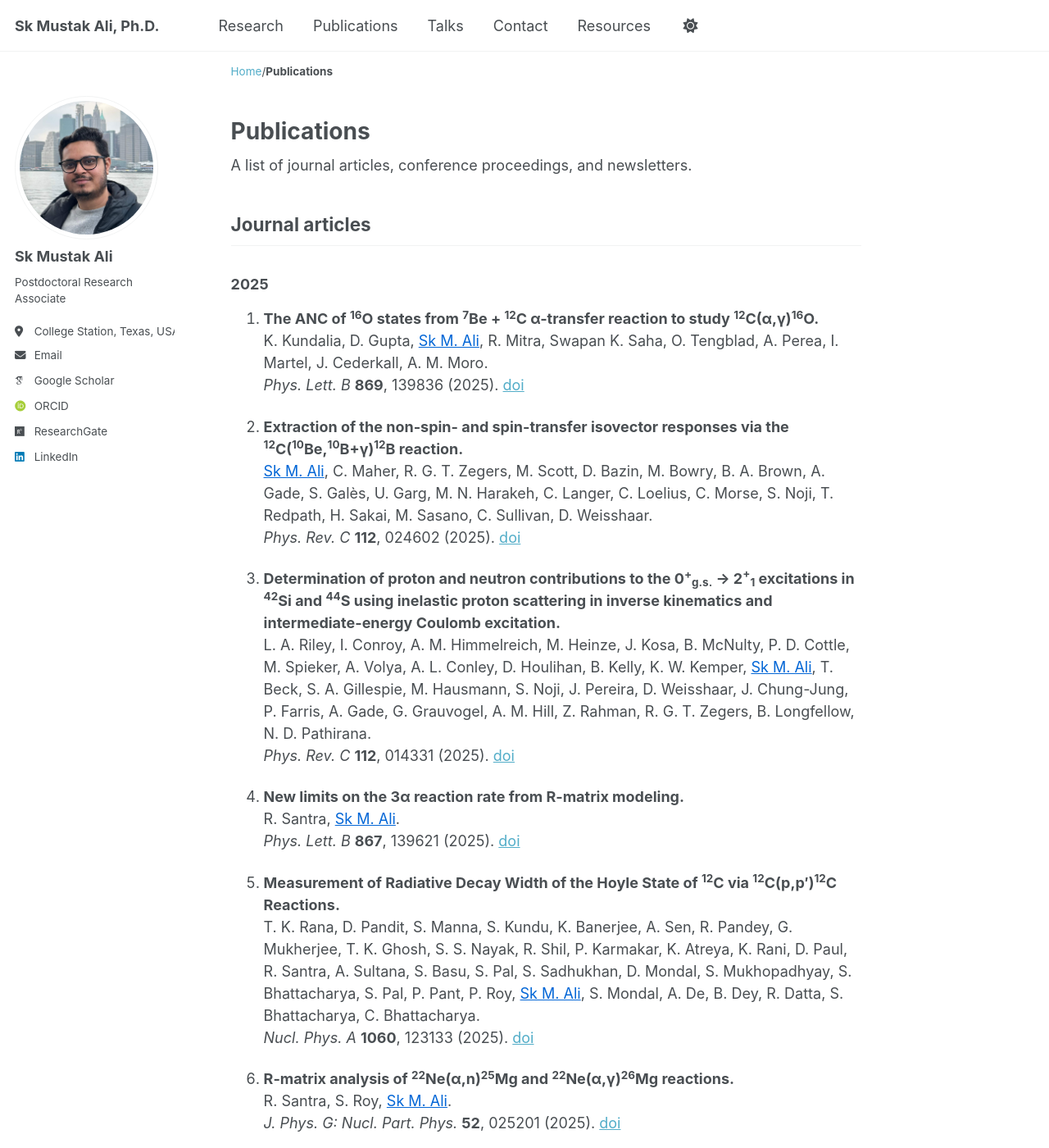
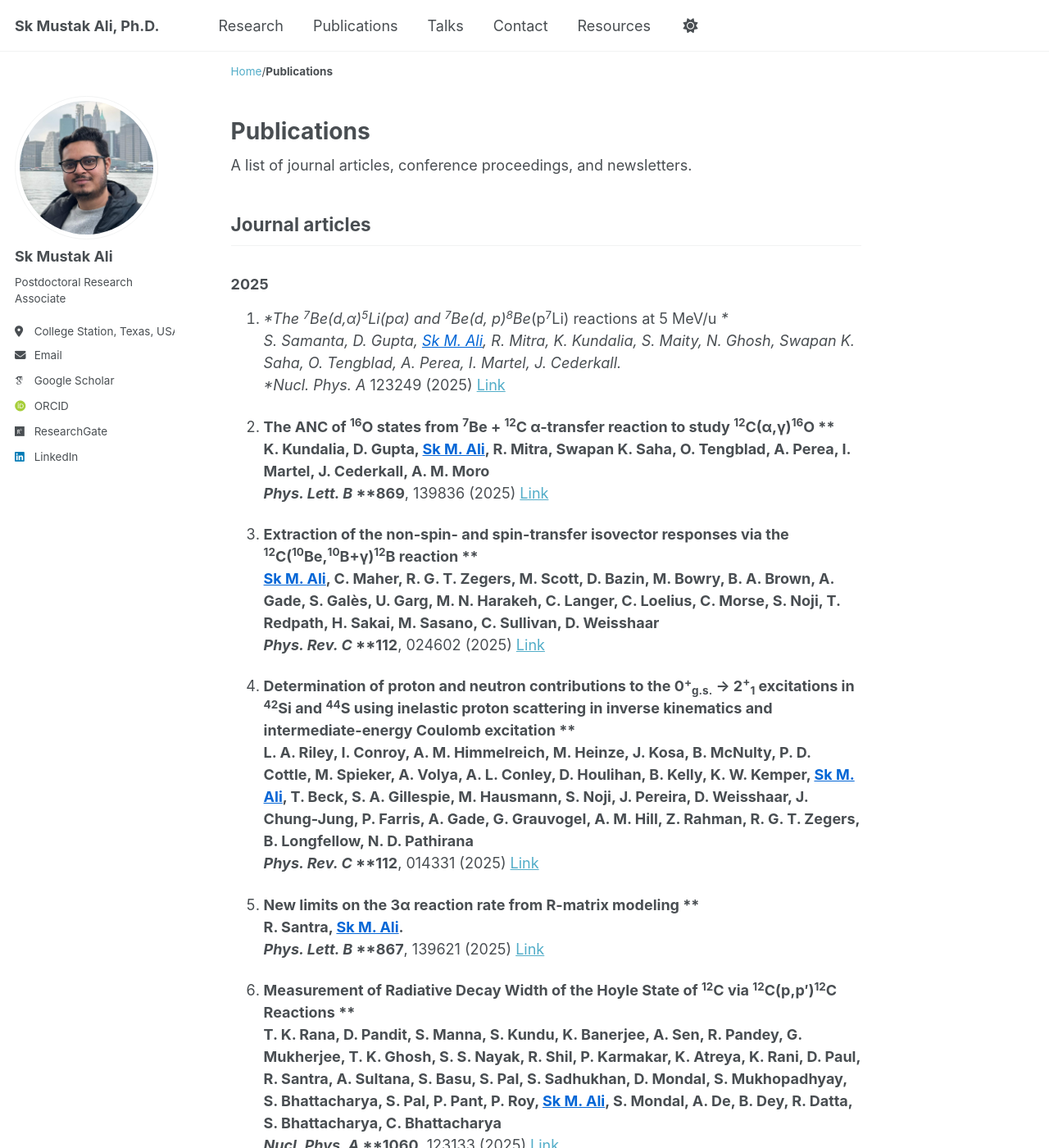
Before and after one commit to skmustakali/skmustakali.github.io, a Jekyll site: the page built from _pages/publications.md, in a window 1280 px wide and 1400 px high. Shown: the whole window at 82% size. Built offline with Jekyll 4.4.1, drawn with Linux system fonts in a browser that asks for light colours; some web fonts are replaced; a script that is not in the unit is left out; some of the changed text lies outside the part shown.

Commit message:
Update publications.md

```diff
--- a/_pages/publications.md
+++ b/_pages/publications.md
@@ -16,51 +16,55 @@ A list of journal articles, conference proceedings, and newsletters.
 ## Journal articles
 
 ### 2025
-1. **The ANC of <sup>16</sup>O states from <sup>7</sup>Be + <sup>12</sup>C α-transfer reaction to study <sup>12</sup>C(α,γ)<sup>16</sup>O.**<br>
-   K. Kundalia, D. Gupta, <span class="me">Sk M. Ali</span>, R. Mitra, Swapan K. Saha, O. Tengblad, A. Perea, I. Martel, J. Cederkall, A. M. Moro.<br>
-   *Phys. Lett. B* **869**, 139836 (2025). [doi](https://doi.org/10.1016/j.physletb.2025.139836)
+1. **The <sup>7</sup>Be(d,α)<sup>5</sup>Li(pα) and <sup>7</sup>Be(d, p)<sup>8</sup>Be*(p<sup>7</sup>Li) reactions at 5 MeV/u **<br>
+   S. Samanta, D. Gupta, <span class="me">Sk M. Ali</span>, R. Mitra, K. Kundalia, S. Maity, N. Ghosh, Swapan K. Saha, O. Tengblad, A. Perea, I. Martel, J. Cederkall.<br>
+   *Nucl. Phys. A* 123249 (2025) [Link](https://doi.org/10.1016/j.nuclphysa.2025.123249)
 
-1. **Extraction of the non-spin- and spin-transfer isovector responses via the <sup>12</sup>C(<sup>10</sup>Be,<sup>10</sup>B+γ)<sup>12</sup>B reaction.**<br>
-   <span class="me">Sk M. Ali</span>, C. Maher, R. G. T. Zegers, M. Scott, D. Bazin, M. Bowry, B. A. Brown, A. Gade, S. Galès, U. Garg, M. N. Harakeh, C. Langer, C. Loelius, C. Morse, S. Noji, T. Redpath, H. Sakai, M. Sasano, C. Sullivan, D. Weisshaar.<br>
-   *Phys. Rev. C* **112**, 024602 (2025). [doi](https://doi.org/10.1103/48q9-fngt)
+1. **The ANC of <sup>16</sup>O states from <sup>7</sup>Be + <sup>12</sup>C α-transfer reaction to study <sup>12</sup>C(α,γ)<sup>16</sup>O **<br>
+   K. Kundalia, D. Gupta, <span class="me">Sk M. Ali</span>, R. Mitra, Swapan K. Saha, O. Tengblad, A. Perea, I. Martel, J. Cederkall, A. M. Moro <br>
+   *Phys. Lett. B* **869**, 139836 (2025) [Link](https://doi.org/10.1016/j.physletb.2025.139836)
 
-1. **Determination of proton and neutron contributions to the 0<sup>+</sup><sub>g.s.</sub> → 2<sup>+</sup><sub>1</sub> excitations in <sup>42</sup>Si and <sup>44</sup>S using inelastic proton scattering in inverse kinematics and intermediate-energy Coulomb excitation.**<br>
-   L. A. Riley, I. Conroy, A. M. Himmelreich, M. Heinze, J. Kosa, B. McNulty, P. D. Cottle, M. Spieker, A. Volya, A. L. Conley, D. Houlihan, B. Kelly, K. W. Kemper, <span class="me">Sk M. Ali</span>, T. Beck, S. A. Gillespie, M. Hausmann, S. Noji, J. Pereira, D. Weisshaar, J. Chung-Jung, P. Farris, A. Gade, G. Grauvogel, A. M. Hill, Z. Rahman, R. G. T. Zegers, B. Longfellow, N. D. Pathirana.<br>
-   *Phys. Rev. C* **112**, 014331 (2025). [doi](https://doi.org/10.1103/b8xj-ycqk)
+1. **Extraction of the non-spin- and spin-transfer isovector responses via the <sup>12</sup>C(<sup>10</sup>Be,<sup>10</sup>B+γ)<sup>12</sup>B reaction **<br>
+   <span class="me">Sk M. Ali</span>, C. Maher, R. G. T. Zegers, M. Scott, D. Bazin, M. Bowry, B. A. Brown, A. Gade, S. Galès, U. Garg, M. N. Harakeh, C. Langer, C. Loelius, C. Morse, S. Noji, T. Redpath, H. Sakai, M. Sasano, C. Sullivan, D. Weisshaar <br>
+   *Phys. Rev. C* **112**, 024602 (2025) [Link](https://doi.org/10.1103/48q9-fngt)
 
-1. **New limits on the 3α reaction rate from R-matrix modeling.**<br>
+1. **Determination of proton and neutron contributions to the 0<sup>+</sup><sub>g.s.</sub> → 2<sup>+</sup><sub>1</sub> excitations in <sup>42</sup>Si and <sup>44</sup>S using inelastic proton scattering in inverse kinematics and intermediate-energy Coulomb excitation **<br>
+   L. A. Riley, I. Conroy, A. M. Himmelreich, M. Heinze, J. Kosa, B. McNulty, P. D. Cottle, M. Spieker, A. Volya, A. L. Conley, D. Houlihan, B. Kelly, K. W. Kemper, <span class="me">Sk M. Ali</span>, T. Beck, S. A. Gillespie, M. Hausmann, S. Noji, J. Pereira, D. Weisshaar, J. Chung-Jung, P. Farris, A. Gade, G. Grauvogel, A. M. Hill, Z. Rahman, R. G. T. Zegers, B. Longfellow, N. D. Pathirana <br>
+   *Phys. Rev. C* **112**, 014331 (2025) [Link](https://doi.org/10.1103/b8xj-ycqk)
+
+1. **New limits on the 3α reaction rate from R-matrix modeling **<br>
    R. Santra, <span class="me">Sk M. Ali</span>.<br>
-   *Phys. Lett. B* **867**, 139621 (2025). [doi](https://doi.org/10.1016/j.physletb.2025.139621)
+   *Phys. Lett. B* **867**, 139621 (2025) [Link](https://doi.org/10.1016/j.physletb.2025.139621)
 
-1. **Measurement of Radiative Decay Width of the Hoyle State of <sup>12</sup>C via <sup>12</sup>C(p,p′)<sup>12</sup>C Reactions.**<br>
-   T. K. Rana, D. Pandit, S. Manna, S. Kundu, K. Banerjee, A. Sen, R. Pandey, G. Mukherjee, T. K. Ghosh, S. S. Nayak, R. Shil, P. Karmakar, K. Atreya, K. Rani, D. Paul, R. Santra, A. Sultana, S. Basu, S. Pal, S. Sadhukhan, D. Mondal, S. Mukhopadhyay, S. Bhattacharya, S. Pal, P. Pant, P. Roy, <span class="me">Sk M. Ali</span>, S. Mondal, A. De, B. Dey, R. Datta, S. Bhattacharya, C. Bhattacharya.<br>
-   *Nucl. Phys. A* **1060**, 123133 (2025). [doi](https://doi.org/10.1016/j.nuclphysa.2025.123133)
+1. **Measurement of Radiative Decay Width of the Hoyle State of <sup>12</sup>C via <sup>12</sup>C(p,p′)<sup>12</sup>C Reactions **<br>
+   T. K. Rana, D. Pandit, S. Manna, S. Kundu, K. Banerjee, A. Sen, R. Pandey, G. Mukherjee, T. K. Ghosh, S. S. Nayak, R. Shil, P. Karmakar, K. Atreya, K. Rani, D. Paul, R. Santra, A. Sultana, S. Basu, S. Pal, S. Sadhukhan, D. Mondal, S. Mukhopadhyay, S. Bhattacharya, S. Pal, P. Pant, P. Roy, <span class="me">Sk M. Ali</span>, S. Mondal, A. De, B. Dey, R. Datta, S. Bhattacharya, C. Bhattacharya <br>
+   *Nucl. Phys. A* **1060**, 123133 (2025) [Link](https://doi.org/10.1016/j.nuclphysa.2025.123133)
 
-1. **R-matrix analysis of <sup>22</sup>Ne(α,n)<sup>25</sup>Mg and <sup>22</sup>Ne(α,γ)<sup>26</sup>Mg reactions.**<br>
-   R. Santra, S. Roy, <span class="me">Sk M. Ali</span>.<br>
-   *J. Phys. G: Nucl. Part. Phys.* **52**, 025201 (2025). [doi](https://iopscience.iop.org/article/10.1088/1361-6471/ad99ec)
+1. **R-matrix analysis of <sup>22</sup>Ne(α,n)<sup>25</sup>Mg and <sup>22</sup>Ne(α,γ)<sup>26</sup>Mg reactions **<br>
+   R. Santra, S. Roy, <span class="me">Sk M. Ali</span> <br>
+   *J. Phys. G: Nucl. Part. Phys.* **52**, 025201 (2025) [Link](https://iopscience.iop.org/article/10.1088/1361-6471/ad99ec)
 
 ### 2024
-1. **New measurement of the Hoyle state radiative transition width.**<br>
-   T. K. Rana, D. Pandit, S. Manna, S. Kundu, K. Banerjee, A. Sen, R. Pandey, G. Mukherjee, T. K. Ghosh, S. S. Nayak, R. Shil, P. Karmakar, K. Atreya, K. Rani, D. Paul, R. Santra, A. Sultana, S. Basu, S. Pal, S. Sadhukhan, D. Mondal, S. Mukhopadhyay, S. Bhattacharya, S. Pal, P. Pant, P. Roy, <span class="me">Sk M. Ali</span>, S. Mondal, A. De, B. Dey, R. Datta, S. Bhattacharya, C. Bhattacharya.<br>
-   *Phys. Lett. B* **859**, 139083 (2024). [doi](https://doi.org/10.1016/j.physletb.2024.139083)
+1. **New measurement of the Hoyle state radiative transition width **<br>
+   T. K. Rana, D. Pandit, S. Manna, S. Kundu, K. Banerjee, A. Sen, R. Pandey, G. Mukherjee, T. K. Ghosh, S. S. Nayak, R. Shil, P. Karmakar, K. Atreya, K. Rani, D. Paul, R. Santra, A. Sultana, S. Basu, S. Pal, S. Sadhukhan, D. Mondal, S. Mukhopadhyay, S. Bhattacharya, S. Pal, P. Pant, P. Roy, <span class="me">Sk M. Ali</span>, S. Mondal, A. De, B. Dey, R. Datta, S. Bhattacharya, C. Bhattacharya <br>
+   *Phys. Lett. B* **859**, 139083 (2024) [Link](https://doi.org/10.1016/j.physletb.2024.139083)
 
-1. **Study of the <sup>7</sup>Be(d,<sup>3</sup>He)<sup>6</sup>Li* reaction at 5 MeV/u.**<br>
-   <span class="me">Sk M. Ali</span>, D. Gupta, K. Kundalia, S. Maity, Swapan K. Saha, O. Tengblad, J. D. Ovejas, A. Perea, I. Martel, J. Cederkall, J. Park, A. M. Moro.<br>
-   *Phys. Lett. B* **853**, 138673 (2024). [doi](https://doi.org/10.1016/j.physletb.2024.138673)
+1. **Study of the <sup>7</sup>Be(d,<sup>3</sup>He)<sup>6</sup>Li* reaction at 5 MeV/u **<br>
+   <span class="me">Sk M. Ali</span>, D. Gupta, K. Kundalia, S. Maity, Swapan K. Saha, O. Tengblad, J. D. Ovejas, A. Perea, I. Martel, J. Cederkall, J. Park, A. M. Moro <br>
+   *Phys. Lett. B* **853**, 138673 (2024) [Link](https://doi.org/10.1016/j.physletb.2024.138673)
 
-1. **Reevaluation of the <sup>22</sup>Ne(p,γ)<sup>23</sup>Na reaction rate.**<br>
-   <span class="me">Sk M. Ali</span>, R. Santra, S. Sharma, A. K. Mondal.<br>
-   *Phys. Rev. C* **109**, 045809 (2024). [doi](https://doi.org/10.1103/PhysRevC.109.045809)
+1. **Reevaluation of the <sup>22</sup>Ne(p,γ)<sup>23</sup>Na reaction rate **<br>
+   <span class="me">Sk M. Ali</span>, R. Santra, S. Sharma, A. K. Mondal <br>
+   *Phys. Rev. C* **109**, 045809 (2024) [Link](https://doi.org/10.1103/PhysRevC.109.045809)
 
 ### 2022
-1. **Study of elastic and inelastic scattering of <sup>7</sup>Be + <sup>12</sup>C at 35 MeV.**<br>
-   K. Kundalia, D. Gupta, <span class="me">Sk M. Ali</span>, Swapan K. S. Saha, O. Tengblad, J. D. Ovejas, A. Perea, I. Martel, J. Cederkall, J. Park, S. Szwec.<br>
-   *Phys. Lett. B* **833**, 137294 (2022). [doi](https://doi.org/10.1016/j.physletb.2022.137294)
+1. **Study of elastic and inelastic scattering of <sup>7</sup>Be + <sup>12</sup>C at 35 MeV **<br>
+   K. Kundalia, D. Gupta, <span class="me">Sk M. Ali</span>, Swapan K. S. Saha, O. Tengblad, J. D. Ovejas, A. Perea, I. Martel, J. Cederkall, J. Park, S. Szwec <br>
+   *Phys. Lett. B* **833**, 137294 (2022) [doi](https://doi.org/10.1016/j.physletb.2022.137294)
 
-1. **Resonance Excitations in <sup>7</sup>Be(d,p)<sup>8</sup>Be* to Address the Cosmological Lithium Problem.**<br>
-   <span class="me">Sk M. Ali</span>, D. Gupta, K. Kundalia, Swapan K. Saha, O. Tengblad, J. D. Ovejas, A. Perea, I. Martel, J. Cederkall, J. Park, S. Szwec.<br>
-   *Phys. Rev. Lett.* **128**, 252701 (2022). [doi](https://doi.org/10.1103/PhysRevLett.128.252701)
+1. **Resonance Excitations in <sup>7</sup>Be(d,p)<sup>8</sup>Be* to Address the Cosmological Lithium Problem **<br>
+   <span class="me">Sk M. Ali</span>, D. Gupta, K. Kundalia, Swapan K. Saha, O. Tengblad, J. D. Ovejas, A. Perea, I. Martel, J. Cederkall, J. Park, S. Szwec <br>
+   *Phys. Rev. Lett.* **128**, 252701 (2022) [doi](https://doi.org/10.1103/PhysRevLett.128.252701)
 
 ---
 
```
